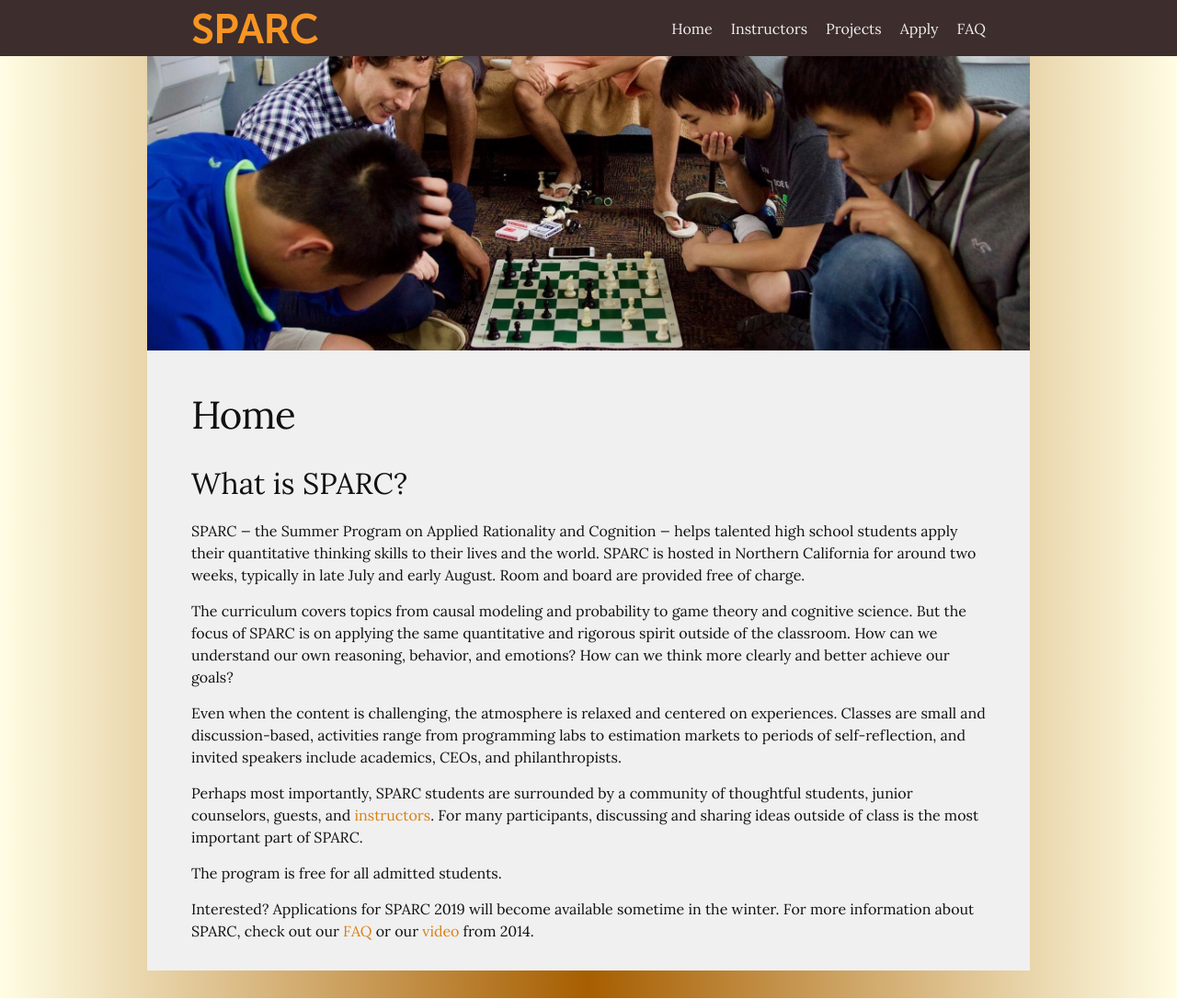
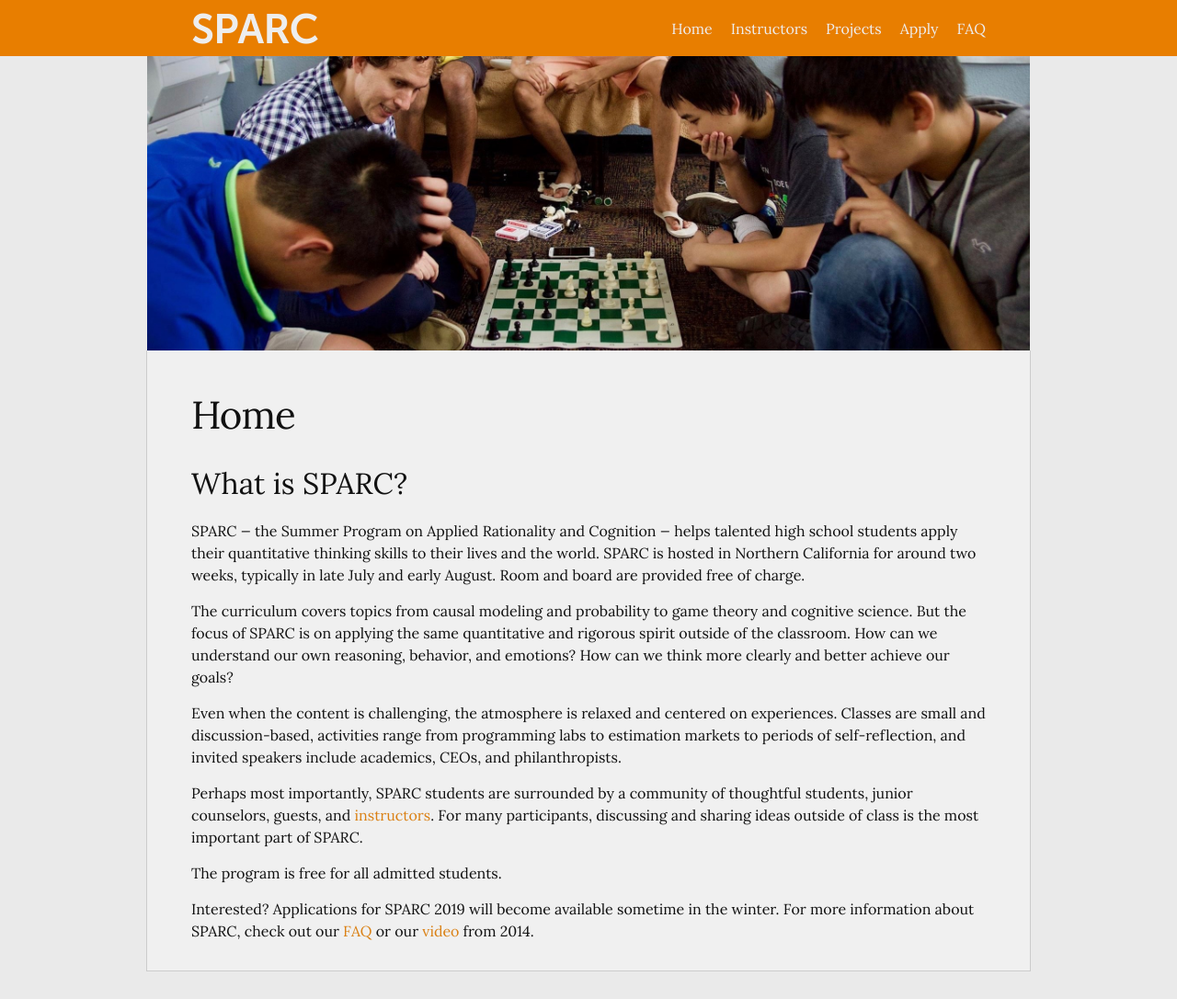
Before and after one commit to sparc-camp/sparc-camp.github.io, a Jekyll site: the page built from index.md, in a window 1280 px wide. Shown: the whole page at 92% size. Built offline with Jekyll 4.4.1, drawn with Linux system fonts in a browser that asks for light colours.

Commit message:
color scheme changes

```diff
--- a/assets/custom.scss
+++ b/assets/custom.scss
@@ -6,8 +6,10 @@
 // -- GENERAL WEBSITE CSS --
 // -------------------------
 
+$sparc-orange: #F79522;
+$sparc-orange: #E87E00;
 $body-bg-color: #ddd;
-$navbar-bg-color: #3D2D2D;
+$navbar-bg-color: $sparc-orange;
 //$navbar-bg-color: $body-bg-color;
 $content-bg-color: #f0f0f0;
 $banner-bg-color: #888;
@@ -17,7 +19,6 @@ $site-title-size: 45px;
 $url-color-neg: #EEE;
 //$url-color-neg: #111;
 
-$sparc-orange: #F79522;
 
 
 // $wrapper-padding-percent comes from dividing $wrapper-padding / $on-palm
@@ -118,6 +119,7 @@ a:hover {
 	float: none;
 	//color: $url-color-neg;
 	color: $sparc-orange;
+	color: #eee;
 	font-size: $site-title-size;
 }
 
@@ -153,11 +155,12 @@ a:hover {
 	$inner-color: #6D6027;
 	$outer-color: #FFFDE4;
 	$inner-color: #A75E00;
-	  background-image: linear-gradient(to right, $outer-color, $inner-color 50%, $outer-color 100%);
-  background-size: 100%;
-  background-position: 50% 100%;
-  background-repeat: no-repeat;
-	//background-color: $body-bg-color;
+	  //background-image: linear-gradient(to right, $outer-color 0px, $outer-color 310px, $inner-color 320px, $inner-color 1280px, $outer-color 1290px, $outer-color 100%);
+  // background-image: url("{{ '/assets/icons/what-the-hex.png' | relative }}");
+  // background-repeat: repeat repeat;
+  // background-size: auto;
+	background-color: $content-bg-color;
+	background-color: #eaeaea;
 }
 
 #banner {
@@ -181,8 +184,12 @@ a:hover {
 }
 
 .page-content > .wrapper {
+	$page-content-border-color: #ccc;
 	background-color: $content-bg-color;
 	padding-top: 50px;
+	border-right: 1px solid $page-content-border-color;
+	border-bottom: 1px solid $page-content-border-color;
+	border-left: 1px solid $page-content-border-color;
 }
 
 
```
